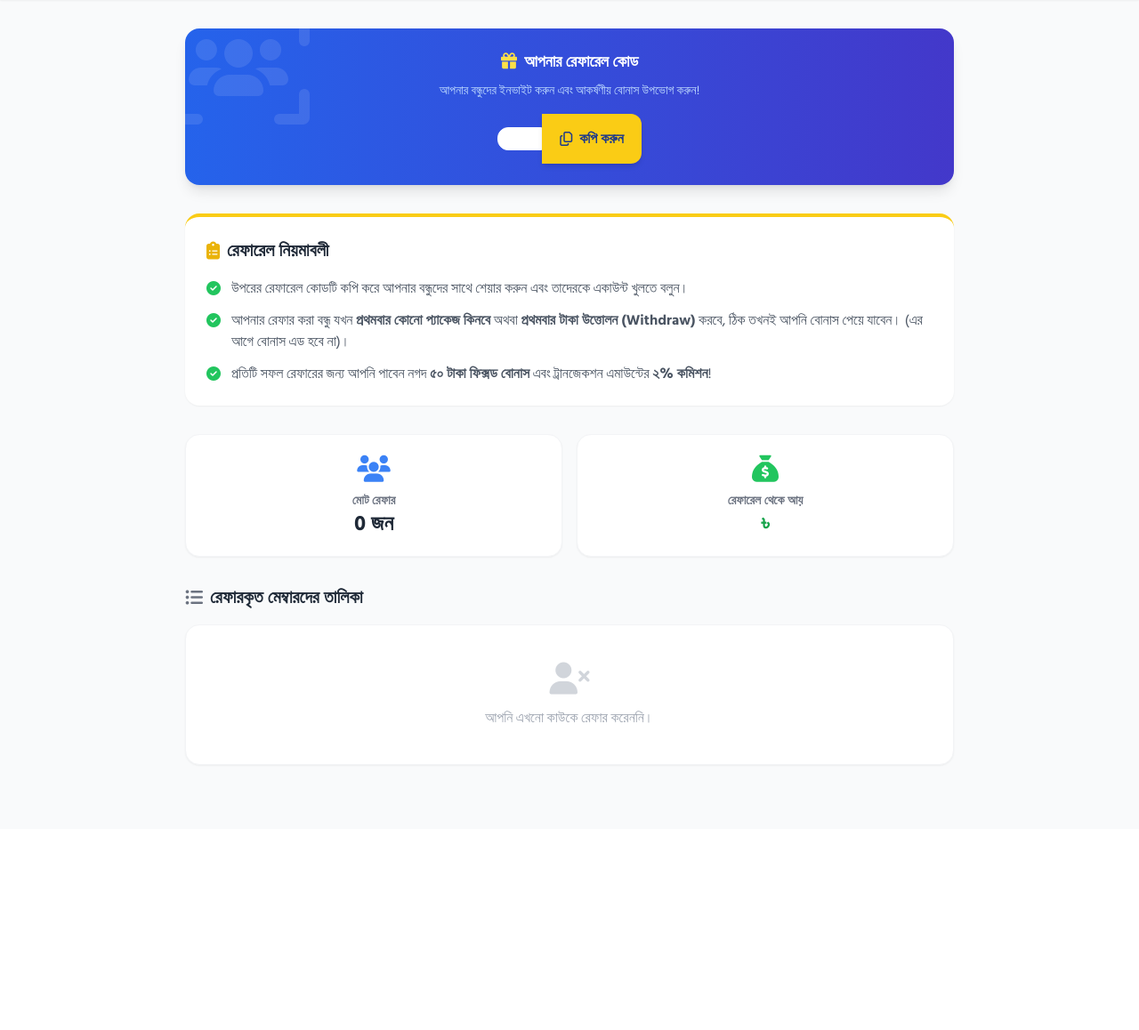
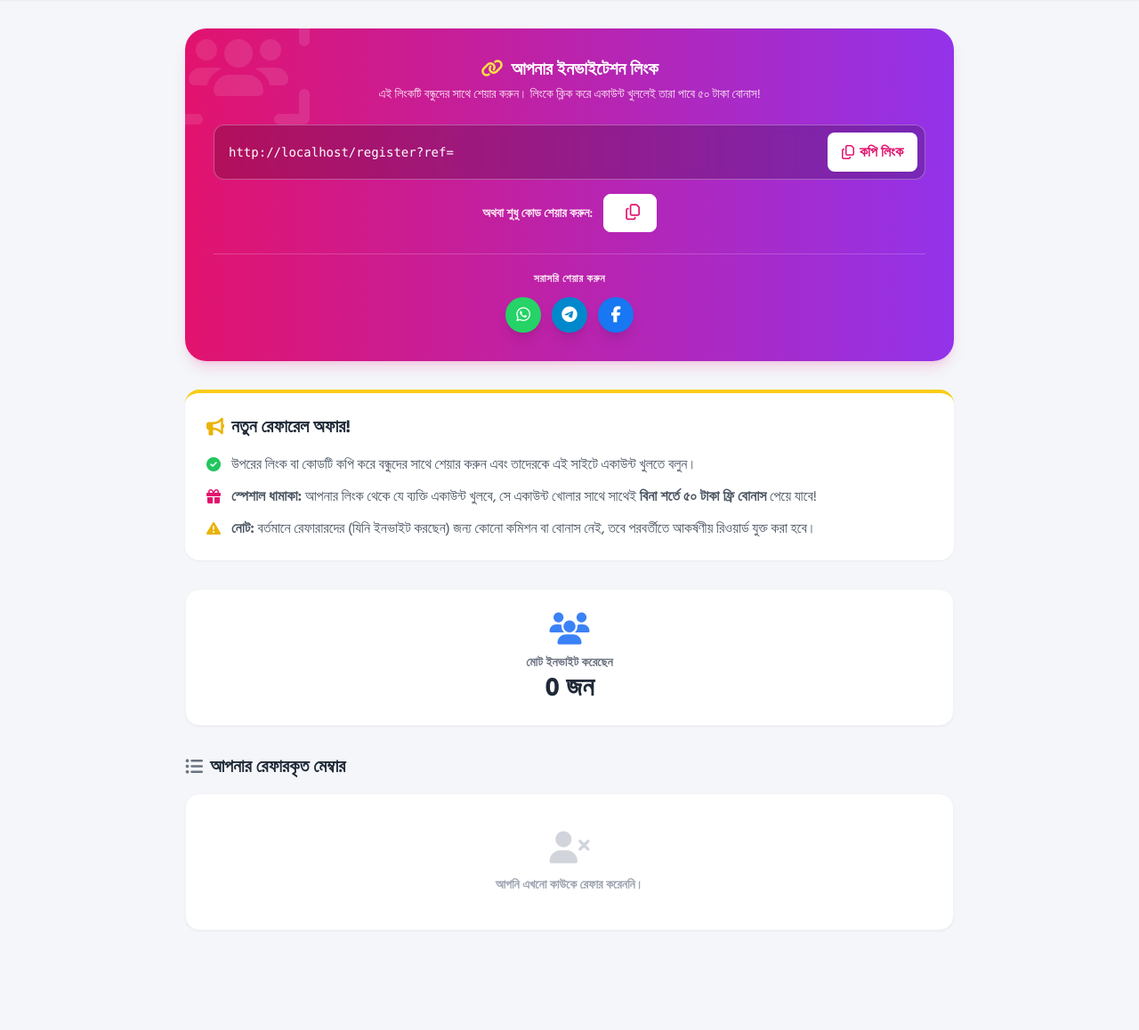
Before and after one commit to FFDiamondStoreBD/test, a Flask app: template templates/referrals.html in a window 1280 px wide. Shown: the part 72-1230 px from the top of the page at 89% size. Before the commit the page ends 933 px from the top, so only its background shows below. Run offline with Flask 3, Linux system fonts and the light colour scheme; the template is opened without the code that fills it, so the values that code supplies are empty; some libraries are stand-ins or nearby versions.

Commit message:
Update referrals.html

```diff
--- a/templates/referrals.html
+++ b/templates/referrals.html
@@ -6,10 +6,10 @@
     <title>রেফারেল ও টিম - InvestEarn</title>
     <script src="https://cdn.tailwindcss.com"></script>
     <link rel="stylesheet" href="https://cdnjs.cloudflare.com/ajax/libs/font-awesome/6.5.1/css/all.min.css">
-    <link href="https://fonts.googleapis.com/css2?family=Hind+Siliguri:wght@400;600;700&display=swap" rel="stylesheet">
-    <style> body { font-family: 'Hind Siliguri', sans-serif; } </style>
+    <link href="https://fonts.googleapis.com/css2?family=Hind+Siliguri:wght@400;600;700;800&display=swap" rel="stylesheet">
+    <style> body { font-family: 'Hind Siliguri', sans-serif; background-color: #f4f6f9; } </style>
 </head>
-<body class="bg-gray-50 text-gray-800 antialiased pb-10">
+<body class="text-gray-800 antialiased pb-20">
 
     <!-- Navbar -->
     <nav class="bg-white shadow-sm sticky top-0 z-50">
@@ -17,111 +17,141 @@
             <a href="/dashboard" class="text-blue-600 font-bold hover:bg-blue-50 px-3 py-2 rounded-lg transition">
                 <i class="fa-solid fa-arrow-left mr-1"></i> ড্যাশবোর্ড
             </a>
-            <h1 class="text-xl font-bold text-gray-700">আপনার টিম</h1>
+            <h1 class="text-xl font-extrabold text-gray-700">আপনার টিম</h1>
             <div class="w-10"></div>
         </div>
     </nav>
 
     <div class="max-w-4xl mx-auto py-8 px-4">
 
-        <!-- 1. Referral Code Card -->
-        <div class="bg-gradient-to-r from-blue-600 to-indigo-700 rounded-2xl p-6 text-white shadow-lg mb-8 text-center relative overflow-hidden">
+        <!-- 1. NEW: Referral Link & Code Card -->
+        <div class="bg-gradient-to-r from-[#E2136E] to-purple-600 rounded-3xl p-6 md:p-8 text-white shadow-lg shadow-pink-500/20 mb-8 relative overflow-hidden">
             <div class="absolute top-[-20px] left-[-20px] opacity-10 text-9xl"><i class="fa-solid fa-users-viewfinder"></i></div>
-            <h2 class="text-lg font-bold mb-2 relative z-10"><i class="fa-solid fa-gift text-yellow-300 mr-1"></i> আপনার রেফারেল কোড</h2>
-            <p class="text-blue-200 text-sm mb-4 relative z-10">আপনার বন্ধুদের ইনভাইট করুন এবং আকর্ষণীয় বোনাস উপভোগ করুন!</p>
 
-            <div class="flex justify-center items-center relative z-10">
-                <div class="bg-white text-blue-800 font-extrabold text-2xl px-6 py-3 rounded-l-xl tracking-widest border border-white">
-                    <span id="ref-code">{{ user.referral_code }}</span>
+            <div class="relative z-10 text-center mb-6">
+                <h2 class="text-xl font-black mb-1"><i class="fa-solid fa-link text-yellow-300 mr-1"></i> আপনার ইনভাইটেশন লিংক</h2>
+                <p class="text-pink-100 text-sm font-medium">এই লিংকটি বন্ধুদের সাথে শেয়ার করুন। লিংকে ক্লিক করে একাউন্ট খুললেই তারা পাবে ৫০ টাকা বোনাস!</p>
+            </div>
+
+            <div class="relative z-10 space-y-4">
+                <!-- Referral Link Box -->
+                <div class="bg-black/20 p-2 rounded-xl border border-white/30 flex items-center justify-between gap-2 backdrop-blur-sm">
+                    <div class="bg-transparent text-white font-mono text-sm pl-2 py-2 truncate w-full" id="ref-link">
+                        {{ request.url_root }}register?ref={{ user.referral_code }}
+                    </div>
+                    <button onclick="copyData('ref-link', 'link-btn-icon', 'link-btn-text')" class="bg-white text-[#E2136E] hover:bg-gray-100 px-4 py-2.5 rounded-lg font-bold transition flex items-center gap-1.5 shadow-sm shrink-0 active:scale-95">
+                        <i id="link-btn-icon" class="fa-regular fa-copy"></i> <span id="link-btn-text" class="hidden sm:inline">কপি লিংক</span>
+                    </button>
                 </div>
-                <button onclick="copyCode()" class="bg-yellow-400 hover:bg-yellow-500 text-blue-900 px-5 py-4 rounded-r-xl font-bold transition flex items-center gap-2 shadow-md">
-                    <i id="copy-icon" class="fa-regular fa-copy"></i> <span id="copy-text">কপি করুন</span>
-                </button>
+
+                <!-- Referral Code Box -->
+                <div class="flex items-center justify-center gap-3">
+                    <span class="text-sm font-semibold text-pink-100">অথবা শুধু কোড শেয়ার করুন:</span>
+                    <div class="bg-white text-gray-900 font-black text-lg px-4 py-1.5 rounded-lg tracking-widest border border-white flex items-center gap-2">
+                        <span id="ref-code">{{ user.referral_code }}</span>
+                        <button onclick="copyData('ref-code', 'code-btn-icon', '')" class="text-[#E2136E] hover:text-pink-700 transition active:scale-90">
+                            <i id="code-btn-icon" class="fa-regular fa-copy text-lg"></i>
+                        </button>
+                    </div>
+                </div>
+            </div>
+
+            <!-- Social Share Buttons -->
+            <div class="relative z-10 mt-6 pt-5 border-t border-white/20 text-center">
+                <p class="text-xs font-bold text-pink-100 mb-3 uppercase tracking-wider">সরাসরি শেয়ার করুন</p>
+                <div class="flex justify-center gap-3">
+                    <a href="https://wa.me/?text=InvestEarn-এ একাউন্ট খুলে ফ্রিতে আয় করুন! একাউন্ট খোলার সাথে সাথেই পাবেন ৫০ টাকা ফ্রি বোনাস। লিংক: {{ request.url_root }}register?ref={{ user.referral_code }}" target="_blank" class="w-10 h-10 rounded-full bg-[#25D366] flex items-center justify-center text-white text-lg shadow-lg hover:scale-110 transition active:scale-95">
+                        <i class="fa-brands fa-whatsapp"></i>
+                    </a>
+                    <a href="https://t.me/share/url?url={{ request.url_root }}register?ref={{ user.referral_code }}&text=InvestEarn-এ একাউন্ট খুলে ফ্রিতে আয় করুন! একাউন্ট খোলার সাথে সাথেই পাবেন ৫০ টাকা ফ্রি বোনাস।" target="_blank" class="w-10 h-10 rounded-full bg-[#0088cc] flex items-center justify-center text-white text-lg shadow-lg hover:scale-110 transition active:scale-95">
+                        <i class="fa-brands fa-telegram"></i>
+                    </a>
+                    <a href="https://www.facebook.com/sharer/sharer.php?u={{ request.url_root }}register?ref={{ user.referral_code }}" target="_blank" class="w-10 h-10 rounded-full bg-[#1877F2] flex items-center justify-center text-white text-lg shadow-lg hover:scale-110 transition active:scale-95">
+                        <i class="fa-brands fa-facebook-f"></i>
+                    </a>
+                </div>
             </div>
         </div>
 
-        <!-- 2. NEW: Referral Rules Section -->
+        <!-- 2. Referral Rules Section -->
         <div class="bg-white rounded-2xl p-6 shadow-sm border-t-4 border-yellow-400 mb-8">
-            <h2 class="text-xl font-bold text-gray-800 mb-4 flex items-center gap-2">
-                <i class="fa-solid fa-clipboard-list text-yellow-500"></i> রেফারেল নিয়মাবলী
+            <h2 class="text-xl font-black text-gray-800 mb-4 flex items-center gap-2">
+                <i class="fa-solid fa-bullhorn text-yellow-500"></i> নতুন রেফারেল অফার!
             </h2>
-            <ul class="space-y-3 text-sm md:text-base text-gray-600">
+            <ul class="space-y-3 text-sm md:text-base text-gray-600 font-medium">
                 <li class="flex items-start gap-3">
                     <i class="fa-solid fa-circle-check text-green-500 mt-1"></i>
-                    <span>উপরের রেফারেল কোডটি কপি করে আপনার বন্ধুদের সাথে শেয়ার করুন এবং তাদেরকে একাউন্ট খুলতে বলুন।</span>
+                    <span>উপরের লিংক বা কোডটি কপি করে বন্ধুদের সাথে শেয়ার করুন এবং তাদেরকে এই সাইটে একাউন্ট খুলতে বলুন।</span>
                 </li>
                 <li class="flex items-start gap-3">
-                    <i class="fa-solid fa-circle-check text-green-500 mt-1"></i>
-                    <span>আপনার রেফার করা বন্ধু যখন <strong>প্রথমবার কোনো প্যাকেজ কিনবে</strong> অথবা <strong>প্রথমবার টাকা উত্তোলন (Withdraw)</strong> করবে, ঠিক তখনই আপনি বোনাস পেয়ে যাবেন। (এর আগে বোনাস এড হবে না)।</span>
+                    <i class="fa-solid fa-gift text-[#E2136E] mt-1"></i>
+                    <span><strong>স্পেশাল ধামাকা:</strong> আপনার লিংক থেকে যে ব্যক্তি একাউন্ট খুলবে, সে একাউন্ট খোলার সাথে সাথেই <strong>বিনা শর্তে ৫০ টাকা ফ্রি বোনাস</strong> পেয়ে যাবে!</span>
                 </li>
                 <li class="flex items-start gap-3">
-                    <i class="fa-solid fa-circle-check text-green-500 mt-1"></i>
-                    <span>প্রতিটি সফল রেফারের জন্য আপনি পাবেন নগদ <strong>৫০ টাকা ফিক্সড বোনাস</strong> এবং ট্রানজেকশন এমাউন্টের <strong>২% কমিশন</strong>!</span>
+                    <i class="fa-solid fa-triangle-exclamation text-yellow-500 mt-1"></i>
+                    <span><strong>নোট:</strong> বর্তমানে রেফারারদের (যিনি ইনভাইট করছেন) জন্য কোনো কমিশন বা বোনাস নেই, তবে পরবর্তীতে আকর্ষণীয় রিওয়ার্ড যুক্ত করা হবে।</span>
                 </li>
             </ul>
         </div>
 
         <!-- 3. Team Stats -->
-        <div class="grid grid-cols-2 gap-4 mb-8">
-            <div class="bg-white p-5 rounded-2xl shadow-sm border border-gray-100 flex flex-col items-center justify-center">
-                <i class="fa-solid fa-users text-3xl text-blue-500 mb-2"></i>
-                <p class="text-gray-500 text-sm font-bold">মোট রেফার</p>
-                <h3 class="text-2xl font-extrabold text-gray-800">{{ team | length }} জন</h3>
-            </div>
-            <div class="bg-white p-5 rounded-2xl shadow-sm border border-gray-100 flex flex-col items-center justify-center">
-                <i class="fa-solid fa-sack-dollar text-3xl text-green-500 mb-2"></i>
-                <p class="text-gray-500 text-sm font-bold">রেফারেল থেকে আয়</p>
-                <h3 class="text-2xl font-extrabold text-green-600">৳ {{ user.total_earned }}</h3>
-            </div>
+        <div class="bg-white p-6 rounded-2xl shadow-sm border border-gray-100 flex flex-col items-center justify-center mb-8">
+            <i class="fa-solid fa-users text-4xl text-blue-500 mb-2"></i>
+            <p class="text-gray-500 text-sm font-bold">মোট ইনভাইট করেছেন</p>
+            <h3 class="text-3xl font-black text-gray-800">{{ team | length }} জন</h3>
         </div>
 
         <!-- 4. Team List -->
-        <h2 class="text-xl font-bold mb-4 text-gray-800 flex items-center gap-2">
-            <i class="fa-solid fa-list-ul text-gray-500"></i> রেফারকৃত মেম্বারদের তালিকা
+        <h2 class="text-xl font-extrabold mb-4 text-gray-800 flex items-center gap-2">
+            <i class="fa-solid fa-list-ul text-gray-500"></i> আপনার রেফারকৃত মেম্বার
         </h2>
         <div class="bg-white rounded-2xl shadow-sm overflow-hidden border border-gray-100">
             <ul class="divide-y divide-gray-50">
                 {% for member in team %}
                 <li class="p-4 flex justify-between items-center hover:bg-gray-50 transition">
                     <div class="flex items-center gap-3">
-                        <div class="w-10 h-10 rounded-full bg-blue-100 text-blue-600 flex items-center justify-center font-bold text-lg">
+                        <div class="w-10 h-10 rounded-full bg-pink-50 text-[#E2136E] flex items-center justify-center font-black text-lg border border-pink-100">
                             {{ member.name[0] | upper }}
                         </div>
                         <div>
-                            <h4 class="font-bold text-gray-700">{{ member.name }}</h4>
-                            <p class="text-xs text-gray-400"><i class="fa-regular fa-calendar-days"></i> {{ member.created_at.split('T')[0] }}</p>
+                            <h4 class="font-extrabold text-gray-700">{{ member.name }}</h4>
+                            <p class="text-xs text-gray-400 font-semibold"><i class="fa-regular fa-calendar-days"></i> {{ member.created_at.split('T')[0] }}</p>
                         </div>
                     </div>
                     <div>
                         {% if member.is_vip %}
-                            <span class="bg-green-100 text-green-700 px-3 py-1 rounded-full text-xs font-bold"><i class="fa-solid fa-star text-yellow-500"></i> VIP</span>
+                            <span class="bg-green-50 text-green-600 px-3 py-1 rounded-lg text-[10px] font-black border border-green-100"><i class="fa-solid fa-star text-yellow-500"></i> VIP</span>
                         {% else %}
-                            <span class="bg-gray-100 text-gray-600 px-3 py-1 rounded-full text-xs font-bold">Free User</span>
+                            <span class="bg-gray-50 text-gray-500 px-3 py-1 rounded-lg text-[10px] font-black border border-gray-100">Free User</span>
                         {% endif %}
                     </div>
                 </li>
                 {% else %}
                 <li class="p-10 text-center text-gray-400">
-                    <i class="fa-solid fa-user-xmark text-4xl mb-3 text-gray-300"></i><br>আপনি এখনো কাউকে রেফার করেননি।
+                    <i class="fa-solid fa-user-xmark text-4xl mb-3 text-gray-300"></i><br>
+                    <p class="font-semibold text-sm">আপনি এখনো কাউকে রেফার করেননি।</p>
                 </li>
                 {% endfor %}
             </ul>
         </div>
     </div>
 
-    <!-- JavaScript for Copy Function -->
+    <!-- JavaScript for Universal Copy Function -->
     <script>
-        function copyCode() {
-            var codeText = document.getElementById("ref-code").innerText;
-            navigator.clipboard.writeText(codeText);
+        function copyData(elementId, iconId, textId) {
+            var copyText = document.getElementById(elementId).innerText.trim();
+            navigator.clipboard.writeText(copyText);
 
-            document.getElementById("copy-icon").className = "fa-solid fa-check";
-            document.getElementById("copy-text").innerText = "কপি হয়েছে!";
+            var icon = document.getElementById(iconId);
+            var text = textId ? document.getElementById(textId) : null;
+
+            icon.className = "fa-solid fa-check text-green-500";
+            if(text) { text.innerText = "কপি হয়েছে!"; text.classList.add("text-green-500"); }
 
             setTimeout(function() {
-                document.getElementById("copy-icon").className = "fa-regular fa-copy";
-                document.getElementById("copy-text").innerText = "কপি করুন";
-            }, 3000);
+                icon.className = "fa-regular fa-copy";
+                if(text) { text.innerText = "কপি লিংক"; text.classList.remove("text-green-500"); }
+            }, 2000);
         }
     </script>
 </body>
```
